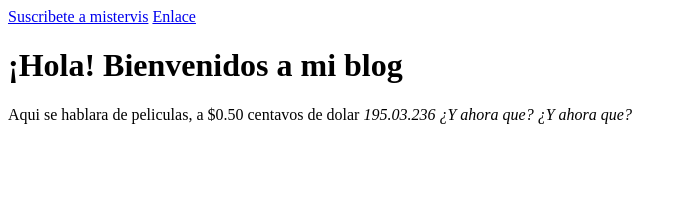
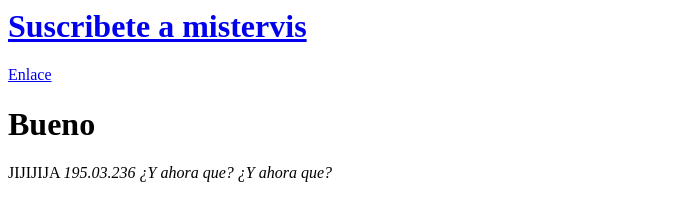
Before and after one commit to Fabruu/Blog, a plain HTML site: page index.html in a window 1280 px wide. Shown: the whole page, without its empty margins (0-687 px from the left). Drawn offline with Linux system fonts and the light colour scheme.

Commit message:
Update index.html

```diff
--- a/index.html
+++ b/index.html
@@ -1,13 +1,13 @@
 <html>
 <Head>
-<Title>CMi blog JIJIJIJA</title>
+<Title>Mi blog JIJIJIJA</title>
 </head>
-<a href="https://www.youtube.com/watch?v=dQw4w9WgXcQ" target="Blank">Suscribete a mistervis</a>
+<h1> <a href="https://www.youtube.com/watch?v=dQw4w9WgXcQ" target="Blank">Suscribete a mistervis</a> </h1>
 <a href="index.html">Enlace</a>
 <body>
-<h1> ¡Hola! Bienvenidos a mi blog</h1>
+<h1> Bueno</h1>
 <p>
-Aqui se hablara de peliculas, a $0.50 centavos de dolar <em>195.03.236 ¿Y ahora que? ¿Y ahora que?</em><br>
+JIJIJIJA <em>195.03.236 ¿Y ahora que? ¿Y ahora que?</em><br>
 </p>
 </body>
 </html>
```
